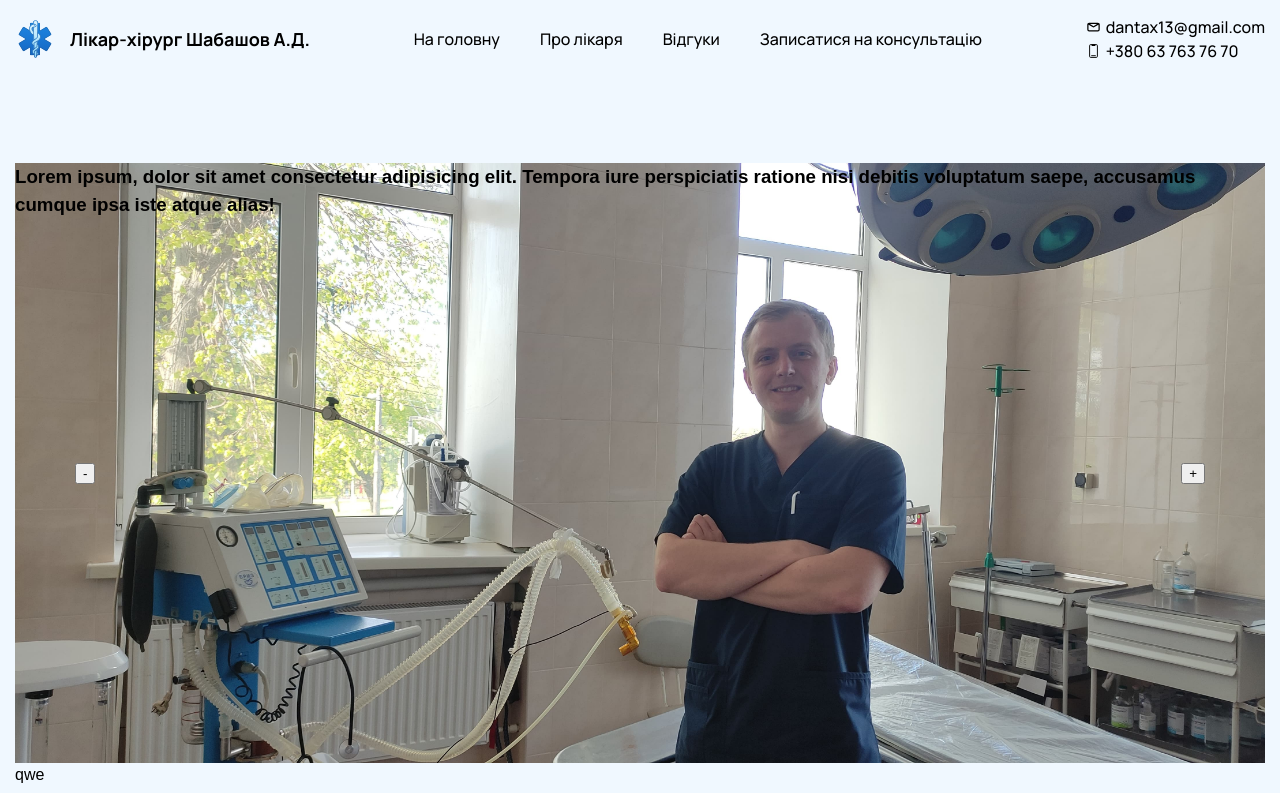
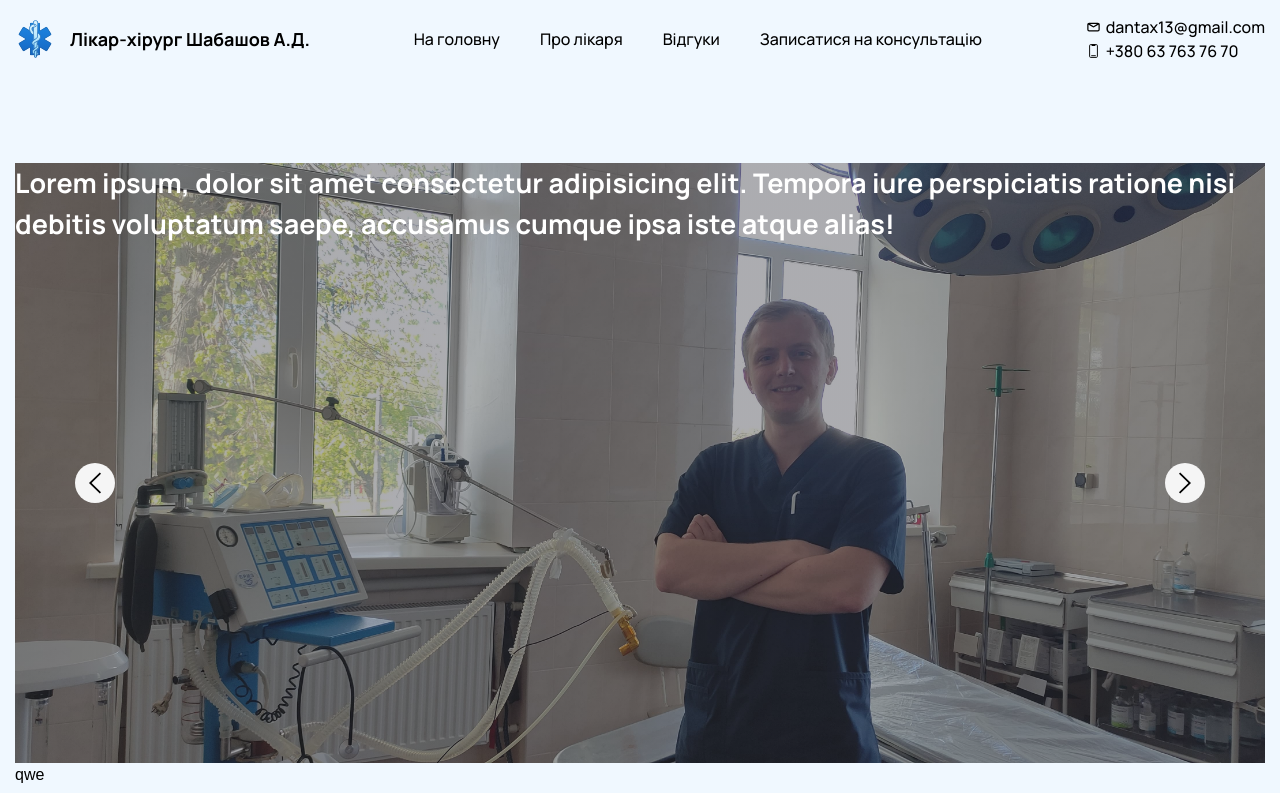
Before and after one commit to Yurii-Budynkevych/physician-project, a React (Create React App) app: page / in a window 1280 px wide. Shown: the top 793 px of the page. Built offline with nearby package versions, Linux system fonts and the light colour scheme.

Commit message:
hero gallery add

```diff
--- a/src/pages/Home/Home.css
+++ b/src/pages/Home/Home.css
@@ -7,14 +7,74 @@
     position: absolute;
     top: 400px;
     right: 60px;
+
+    cursor: pointer;
+    padding: 8px;
+    width: 40px;
+    height: 40px;
+    background-color: whitesmoke;
+    border: transparent;
+    border-radius: 50%;
 }
 .home-section-btn-decr {
     position: absolute;
     top: 400px;
     left: 60px;
+
+    cursor: pointer;
+    padding: 8px;
+    width: 40px;
+    height: 40px;
+    background-color: whitesmoke;
+    border: transparent;
+    border-radius: 50%;
 }
 .hero-section {
+    display: none;
+
     height: 600px;
-    background-image: url("../../img/operatingRoomSecond.jpg");
+    color: white;
+    font-family: 'Manrope';
+    font-style: normal;
+    font-weight: 700;
+    font-size: 18px;
+    background-image:linear-gradient(
+        to right,
+            rgba(47, 48, 58, 0.4),
+            rgba(47, 48, 58, 0.4)),
+        url("../../img/operatingRoomSecond.jpg");
     background-size: cover;
 }
+.hero-section-second {
+    display: none;
+
+    height: 600px;
+    color: white;
+    font-family: 'Manrope';
+    font-style: normal;
+    font-weight: 700;
+    font-size: 18px;
+    background-image: linear-gradient(to right,
+            rgba(47, 48, 58, 0.4),
+            rgba(47, 48, 58, 0.4)),
+        url("../../img/equipmentModern.jpg");
+    background-size: cover;
+}
+.hero-section-third {
+    display: none;
+
+    height: 600px;
+    color: white;
+    font-family: 'Manrope';
+    font-style: normal;
+    font-weight: 700;
+    font-size: 18px;
+    background-image: linear-gradient(to right,
+            rgba(47, 48, 58, 0.4),
+            rgba(47, 48, 58, 0.4)),
+        url("../../img/hospitalWard.jpg");
+    background-size: cover;
+}
+.active {
+    display: block;
+}
--- a/src/pages/Home/Home.jsx
+++ b/src/pages/Home/Home.jsx
@@ -1,5 +1,7 @@
 import "./Home.css";
 import { useState } from "react";
+import rightArrow from "../../img/svg/right-arrow.svg";
+import leftArrow from "../../img/svg/left-arrow.svg";
 
 const Home = () => {
   const [pageCount, setpageCount] = useState(1);
@@ -20,15 +22,35 @@ const Home = () => {
 
   return (
     <>
-      <section className="home-section">
+      <main className="home-section">
         <button type="button" className="home-section-btn-incr" onClick={incr}>
-          +
+          <img src={rightArrow} alt="стрілочка вправо" />
         </button>
         <button type="button" className="home-section-btn-decr" onClick={decr}>
-          -
+          <img src={leftArrow} alt="стрілочка вліво" />
         </button>
 
-        <section className="hero-section">
+        <section className={`hero-section ${pageCount === 1 ? "active" : ""}`}>
+          <h1>
+            Lorem ipsum, dolor sit amet consectetur adipisicing elit. Tempora
+            iure perspiciatis ratione nisi debitis voluptatum saepe, accusamus
+            cumque ipsa iste atque alias!
+          </h1>
+        </section>
+
+        <section
+          className={`hero-section-second ${pageCount === 2 ? "active" : ""}`}
+        >
+          <h1>
+            Lorem ipsum, dolor sit amet consectetur adipisicing elit. Tempora
+            iure perspiciatis ratione nisi debitis voluptatum saepe, accusamus
+            cumque ipsa iste atque alias!
+          </h1>
+        </section>
+
+        <section
+          className={`hero-section-third ${pageCount === 3 ? "active" : ""}`}
+        >
           <h1>
             Lorem ipsum, dolor sit amet consectetur adipisicing elit. Tempora
             iure perspiciatis ratione nisi debitis voluptatum saepe, accusamus
@@ -49,7 +71,7 @@ const Home = () => {
           <li>asd</li>
           <li>asd</li>
         </ul>
-      </section>
+      </main>
     </>
   );
 };
```
Also changed, not shown: src/img/svg/left-arrow.svg (added), src/img/svg/right-arrow.svg (added).
